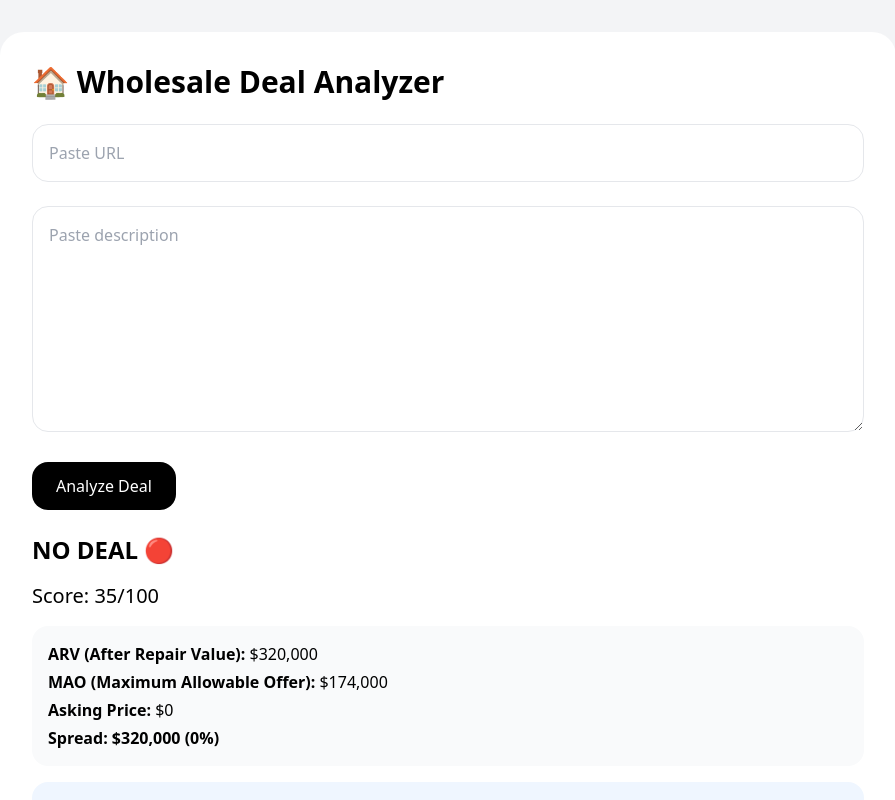
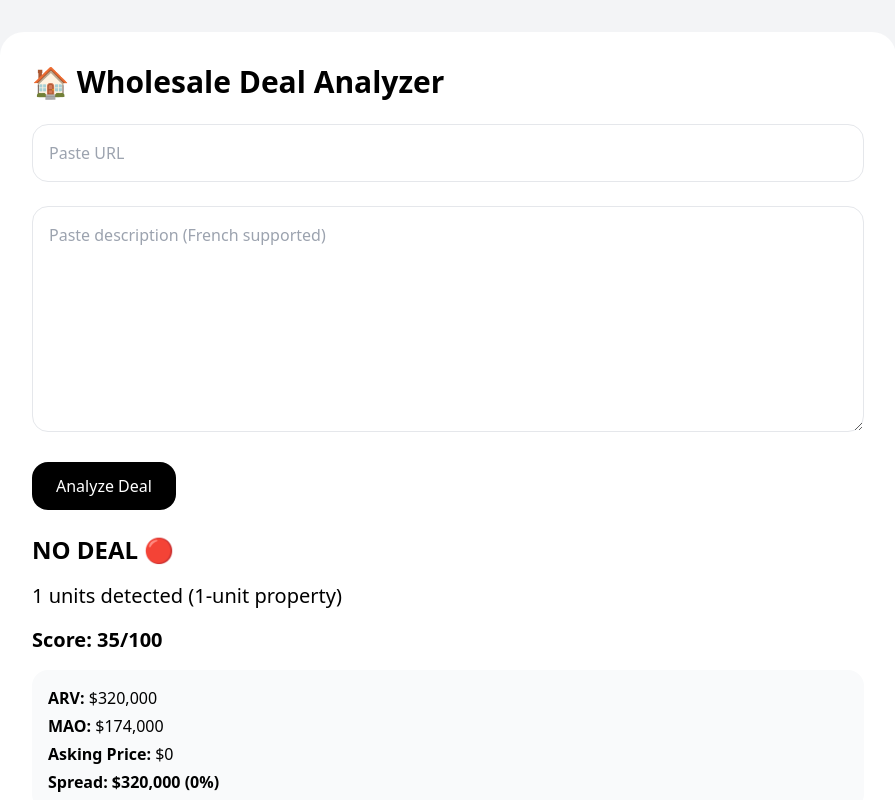
Before and after one commit to nousernameleft/real-estate-deal-scorer, a React (Vite) app: page / in a window 1280 px wide. Both pictures are taken after a click on the button "Analyze Deal". Shown: the top 800 px of the page, without its empty margins (192-1087 px from the left). Built offline with nearby package versions, Linux system fonts and the light colour scheme.

Commit message:
Update App.jsx

```diff
--- a/src/App.jsx
+++ b/src/App.jsx
@@ -11,6 +11,53 @@ export default function RealEstateDealScorer() {
     return "$" + num.toLocaleString("en-US");
   };
 
+  const extractUnits = (text) => {
+    let units = 0;
+
+    // -----------------------------
+    // 🇫🇷 / EN MULTI-LANGUAGE UNIT DETECTION
+    // -----------------------------
+
+    const patterns = [
+      /([0-9]+)\s*unit[s]?/g,
+      /([0-9]+)\s*unités/g,
+      /([0-9]+)\s*logements/g,
+      /([0-9]+)\s*apartments?/g
+    ];
+
+    patterns.forEach((regex) => {
+      const match = text.match(regex);
+      if (match) {
+        const num = parseInt(match[0]);
+        if (num > units) units = num;
+      }
+    });
+
+    // -----------------------------
+    // 🔢 FALLBACK: explicit residential + commercial
+    // -----------------------------
+
+    let res = 0;
+    let com = 0;
+
+    const resMatch = text.match(/([0-9]+)\s*(unités résidentielles|résidentiel|residential)/);
+    const comMatch = text.match(/([0-9]+)\s*(unités commerciales|commercial|commerce)/);
+
+    if (resMatch) res = parseInt(resMatch[1]);
+    if (comMatch) com = parseInt(comMatch[1]);
+
+    if (res + com > units) {
+      units = res + com;
+    }
+
+    // -----------------------------
+    // 🧠 FINAL SAFETY DEFAULT
+    // -----------------------------
+    if (!units || units < 1) units = 1;
+
+    return units;
+  };
+
   const analyzeDeal = async () => {
     try {
       setLoading(true);
@@ -19,7 +66,7 @@ export default function RealEstateDealScorer() {
       let text = description || "";
 
       // -----------------------------
-      // URL FETCH (safe)
+      // 🌐 URL SCRAPER
       // -----------------------------
       if (url) {
         try {
@@ -27,41 +74,39 @@ export default function RealEstateDealScorer() {
             "https://r.jina.ai/http://" + url.replace(/^https?:\/\//, "")
           );
           if (response.ok) text = await response.text();
-        } catch (e) {
-          console.log("URL fetch failed");
-        }
+        } catch (e) {}
       }
 
+      const originalText = text;
       text = text.toLowerCase();
 
       // -----------------------------
-      // 🏠 PROPERTY TYPE → PER UNIT BASE VALUE
+      // 🏠 UNIT DETECTION (FIXED)
       // -----------------------------
-      let units = 1;
-      let typeLabel = "single-family";
+      const units = extractUnits(text);
 
-      if (text.includes("duplex")) {
-        units = 2;
-        typeLabel = "duplex";
-      } else if (text.includes("triplex")) {
-        units = 3;
-        typeLabel = "triplex";
-      } else if (text.includes("fourplex")) {
-        units = 4;
-        typeLabel = "fourplex";
-      }
+      let typeLabel = `${units}-unit property`;
 
+      // -----------------------------
+      // 💰 PER UNIT BASE MODEL
+      // -----------------------------
       const basePerUnit = {
         1: 320000,
         2: 260000,
         3: 240000,
-        4: 220000
+        4: 220000,
+        5: 210000,
+        6: 200000,
+        7: 195000,
+        8: 190000
       };
 
-      let baseValue = units * basePerUnit[units];
+      const perUnit = basePerUnit[Math.min(units, 8)] || 180000;
+
+      let baseValue = units * perUnit;
 
       // -----------------------------
-      // 📍 LOCATION MULTIPLIER
+      // 📍 LOCATION
       // -----------------------------
       let locationMultiplier = 1.0;
       let locationNote = "neutral";
@@ -80,11 +125,11 @@ export default function RealEstateDealScorer() {
         locationNote = "Rosemont growing";
       } else if (text.includes("hochelaga")) {
         locationMultiplier = 0.95;
-        locationNote = "lower market baseline";
+        locationNote = "lower baseline";
       }
 
       // -----------------------------
-      // 🏚 CONDITION MULTIPLIER
+      // 🏚 CONDITION
       // -----------------------------
       let conditionMultiplier = 1.0;
       let conditionNote = "standard";
@@ -100,21 +145,20 @@ export default function RealEstateDealScorer() {
       }
 
       // -----------------------------
-      // 🧠 ARV CALCULATION
+      // 🧠 ARV
       // -----------------------------
       const ARV = Math.round(
         baseValue * locationMultiplier * conditionMultiplier
       );
 
       // -----------------------------
-      // 💰 MAO (70% RULE)
+      // 💰 MAO
       // -----------------------------
       const rehab = 50000;
-      const maoMultiplier = 0.7;
-      const MAO = Math.round(ARV * maoMultiplier - rehab);
+      const MAO = Math.round(ARV * 0.7 - rehab);
 
       // -----------------------------
-      // 💵 ASKING PRICE (robust)
+      // 💵 ASKING PRICE (FIXED)
       // -----------------------------
       let askingPrice = 0;
       let taxesNote = "";
@@ -181,6 +225,8 @@ export default function RealEstateDealScorer() {
       // 📦 OUTPUT
       // -----------------------------
       setResult({
+        units,
+        typeLabel,
         ARV,
         MAO,
         askingPrice,
@@ -192,15 +238,13 @@ export default function RealEstateDealScorer() {
         score: Math.round(score),
 
         breakdown: {
-          units,
-          typeLabel,
+          perUnit,
           baseValue,
-          basePerUnit: basePerUnit[units],
           locationMultiplier,
           locationNote,
           conditionMultiplier,
           conditionNote,
-          ARV_formula: `${units} units × base/unit × location × condition`,
+          ARV_formula: `${units} units × ${perUnit} × location × condition`,
           MAO_formula: `ARV × 70% − ${rehab}`,
           spread_formula: `ARV − Asking Price`
         }
@@ -229,7 +273,7 @@ export default function RealEstateDealScorer() {
         <textarea
           className="w-full border p-4 rounded-2xl"
           rows={8}
-          placeholder="Paste description"
+          placeholder="Paste description (French supported)"
           value={description}
           onChange={(e) => setDescription(e.target.value)}
         />
@@ -242,15 +286,24 @@ export default function RealEstateDealScorer() {
         </button>
 
         {result && (
-          <div className="space-y-4 mt-6">
+          <div className="mt-6 space-y-4">
 
-            <div className="text-2xl font-bold">{result.dealType}</div>
-            <div className="text-xl">Score: {result.score}/100</div>
+            <div className="text-2xl font-bold">
+              {result.dealType}
+            </div>
+
+            <div className="text-xl">
+              {result.units} units detected ({result.typeLabel})
+            </div>
+
+            <div className="text-xl font-semibold">
+              Score: {result.score}/100
+            </div>
 
             <div className="bg-gray-50 p-4 rounded-2xl space-y-1">
 
-              <p><b>ARV (After Repair Value):</b> {formatMoney(result.ARV)}</p>
-              <p><b>MAO (Maximum Allowable Offer):</b> {formatMoney(result.MAO)}</p>
+              <p><b>ARV:</b> {formatMoney(result.ARV)}</p>
+              <p><b>MAO:</b> {formatMoney(result.MAO)}</p>
               <p><b>Asking Price:</b> {formatMoney(result.askingPrice)}</p>
 
               {result.taxesNote && (
@@ -272,14 +325,12 @@ export default function RealEstateDealScorer() {
             <div className="bg-blue-50 p-4 rounded-2xl text-sm space-y-1">
               <h3 className="font-bold">🧠 Breakdown</h3>
 
-              <p>Units: {result.breakdown.units} ({result.breakdown.typeLabel})</p>
-              <p>Base/unit: {formatMoney(result.breakdown.basePerUnit)}</p>
-              <p>Location: {result.breakdown.locationNote}</p>
-              <p>Condition: {result.breakdown.conditionNote}</p>
-
+              <p>Per-unit value: {formatMoney(result.breakdown.perUnit)}</p>
               <p>Formula: {result.breakdown.ARV_formula}</p>
               <p>MAO: {result.breakdown.MAO_formula}</p>
               <p>Spread: {result.breakdown.spread_formula}</p>
+              <p>Location: {result.breakdown.locationNote}</p>
+              <p>Condition: {result.breakdown.conditionNote}</p>
             </div>
 
           </div>
```
